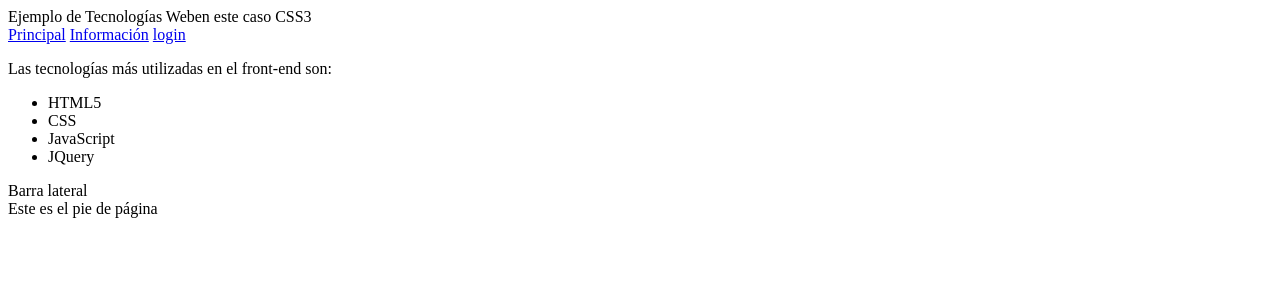
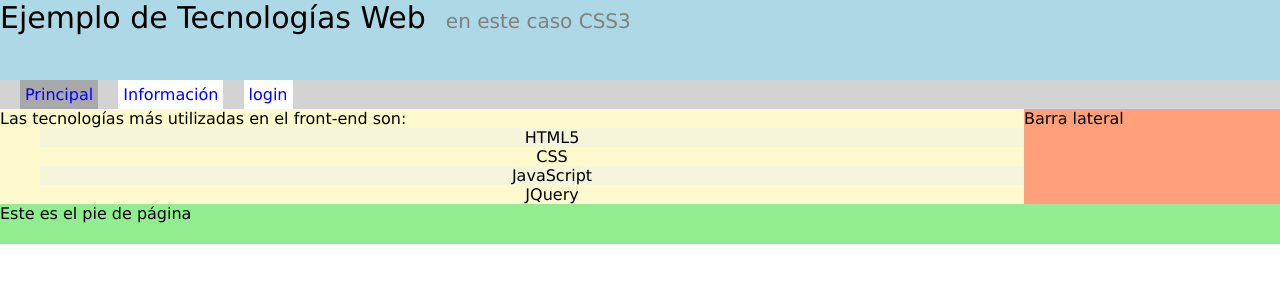
Before and after one commit to mikevmmx/Proyecto-html, a plain HTML site: page index.html in a window 1280 px wide. Drawn offline with Linux system fonts and the light colour scheme.

Commit message:
Update index.html

```diff
--- a/index.html
+++ b/index.html
@@ -2,7 +2,7 @@
  <head>
    <title>Mi segunda web</title>
    <meta charset="utf-8"/>
-   <link rel="stylesheet" type="text/css" href=cap03_ejemplo01 />
+   <link  href="main.css" rel="stylesheet" type="text/css" />
  </head>
   <body>
    <header> Ejemplo de Tecnologías Web<span>en este caso CSS3</span>
```
